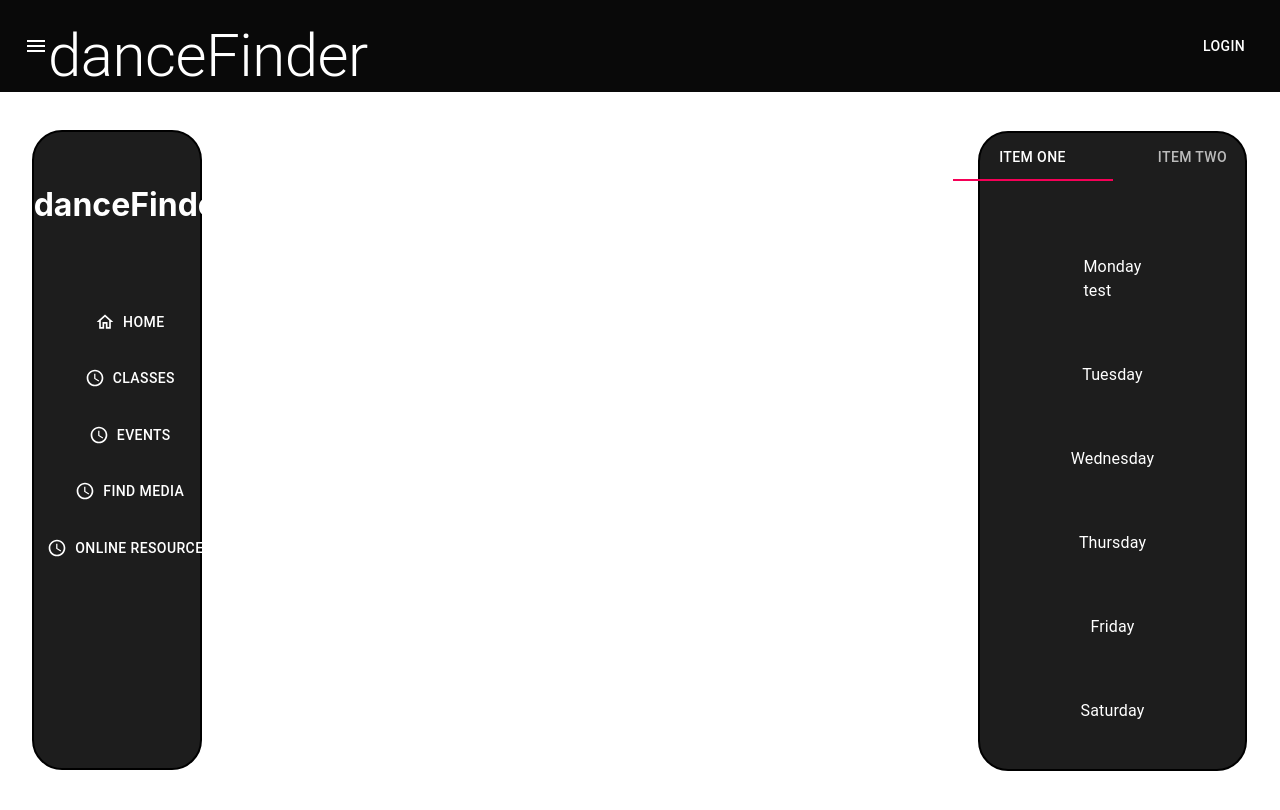
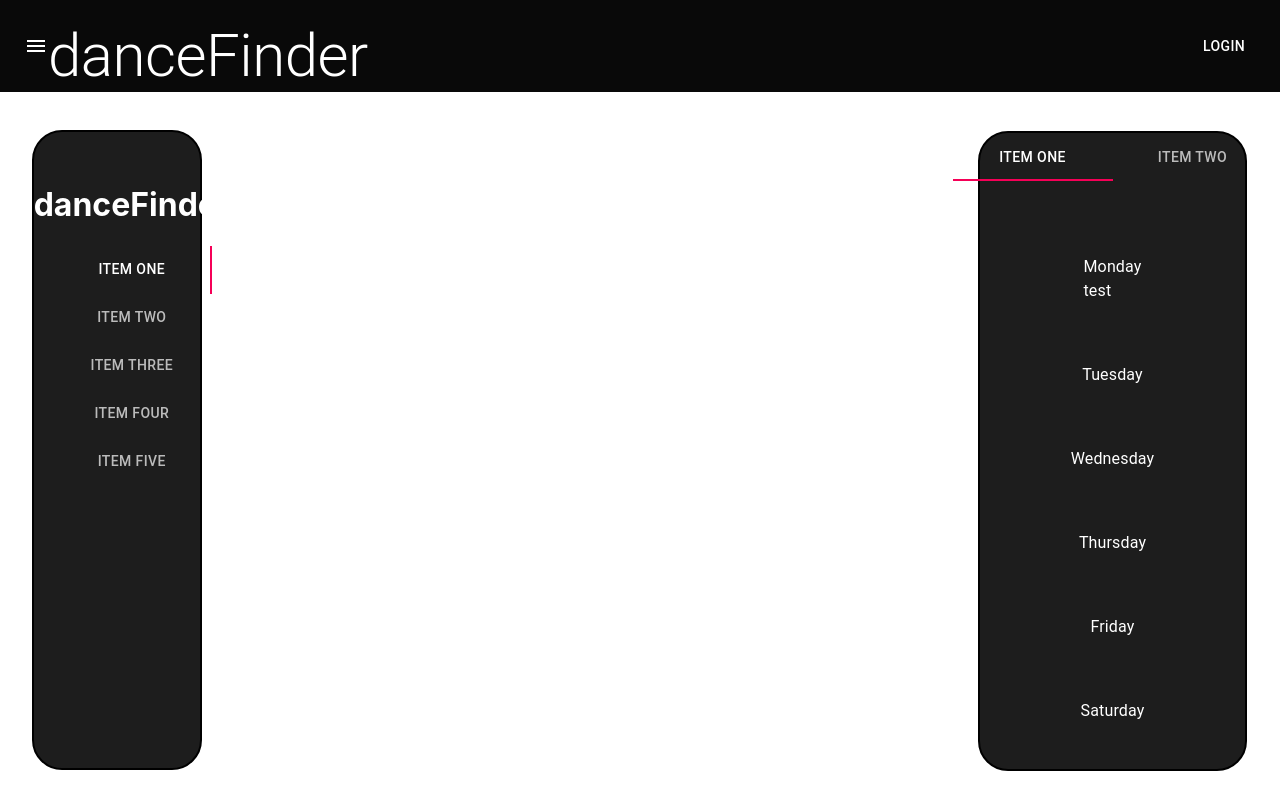
Before and after one commit to Chris-Wagg/danceFinder-next, a Next.js app: page /components/LandingPage in a window 1280 px wide. Shown: the top 810 px of the page. Built offline with nearby package versions, Linux system fonts and the light colour scheme.

Commit message:
right side tabs added

```diff
--- a/pages/components/LeftNav.jsx
+++ b/pages/components/LeftNav.jsx
@@ -1,7 +1,8 @@
 import Link from 'next/link'
+import React from 'react'
 
-import { Button, Box, Grid, Divider } from '@mui/material'
-import { makeStyles } from '@material-ui/core'
+import { Button, Box, Grid } from '@mui/material'
+import { makeStyles, Tabs, Tab } from '@material-ui/core'
 import { createTheme, ThemeProvider } from '@mui/material'
 
 import AccessTimeIcon from '@mui/icons-material/AccessTime'
@@ -15,24 +16,40 @@ const useStyle = makeStyles((theme) => {
 			margin: '1%',
 			borderRadius: '30px',
 			color: 'white',
-			height: '80vh'
+			height: '80vh',
 		},
 		divider: {
 			color: 'white',
-			backgroundColor: 'white'
-		}
+			backgroundColor: 'white',
+		},
 	}
 })
 
 const theme = createTheme({
 	palette: {
 		primary: {
-			main: '#ffffff'
-		}
-	}
+			main: '#ffffff',
+		},
+	},
 })
 
+function TabPanel(props) {
+	const { children, value, index, ...other } = props
+
+	return (
+		<div hidden={value !== index} id={`simple-tabpanel-${index}`} {...other}>
+			{value === index && <Box sx={{ p: 3 }}>{children}</Box>}
+		</div>
+	)
+}
+
 export default function LeftNav() {
+	const [selectedLeftTab, setSelectedLeftTab] = React.useState(0)
+
+	const handleChange = (event, newValue) => {
+		setSelectedLeftTab(newValue)
+	}
+
 	const classes = useStyle()
 	return (
 		<ThemeProvider theme={theme}>
@@ -40,53 +57,24 @@ export default function LeftNav() {
 				<Grid
 					container
 					rowSpacing={4}
-					direction='column'
-					alignItems='center'
-					className={classes.navBox}>
+					direction="column"
+					alignItems="center"
+					className={classes.navBox}
+				>
 					<Grid item rowSpacing={0}>
 						<h1>danceFinder</h1>
 					</Grid>
-					<Grid item />
-					{/* <Grid item /> */}
-					<Grid item sx={{ alignItems: 'stretch' }}>
-						<Button
-							color='primary'
-							variant='outlined'
-							startIcon={<HomeOutlinedIcon />}>
-							<Link href='/'>Home</Link>
-						</Button>
-					</Grid>
-					<Grid item>
-						<Button variant='outlined' startIcon={<AccessTimeIcon />}>
-							<Link href='/components/ClassesPage'>classes</Link>
-							{/* fix this link later to makes sure components doesn't show in the url */}
-						</Button>
-					</Grid>
-					<Grid item>
-						<Button variant='outlined' startIcon={<AccessTimeIcon />}>
-							Events
-						</Button>
-					</Grid>
-					<Grid item>
-						<Button variant='outlined' startIcon={<AccessTimeIcon />}>
-							Find media
-						</Button>
-					</Grid>
-					<Grid item>
-						<Button variant='outlined' startIcon={<AccessTimeIcon />}>
-							Online resources
-						</Button>
-					</Grid>
-
-					<Grid item />
-					<Grid item />
-					<Grid item />
-
-					<Grid item sx={{ marginBottom: '50px' }}>
-						<Button variant='outlined' startIcon={<AccessTimeIcon />}>
-							Account stuff here
-						</Button>
-					</Grid>
+					<Tabs
+						value={selectedLeftTab}
+						onChange={handleChange}
+						orientation="vertical"
+					>
+						<Tab label="item one" />
+						<Tab label="item two" />
+						<Tab label="item three" />
+						<Tab label="item four" />
+						<Tab label="item five" />
+					</Tabs>
 				</Grid>
 			</Box>
 		</ThemeProvider>
--- a/pages/components/RightNav.jsx
+++ b/pages/components/RightNav.jsx
@@ -46,10 +46,10 @@ function TabPanel(props) {
 }
 
 export default function RightNav() {
-	const [selectedTab, setSelectedTab] = React.useState(0)
+	const [selectedRightTab, setSelectedRightTab] = React.useState(0)
 
 	const handleChange = (event, newValue) => {
-		setSelectedTab(newValue)
+		setSelectedRightTab(newValue)
 	}
 
 	const classes = useStyle()
@@ -64,11 +64,11 @@ export default function RightNav() {
 						columnSpacing={3}
 					>
 						<Grid item>
-							<Tabs value={selectedTab} onChange={handleChange}>
-								<Tab label="Item One">{/*  */}</Tab>
+							<Tabs value={selectedRightTab} onChange={handleChange}>
+								<Tab label="Item One" />
 								<Tab label="Item Two" />
 							</Tabs>
-							<TabPanel value={selectedTab} index={0}>
+							<TabPanel value={selectedRightTab} index={0}>
 								<Planner />
 							</TabPanel>
 						</Grid>
```
Also changed, not shown: pages/components/test.jsx (added, +33 -0 lines).
